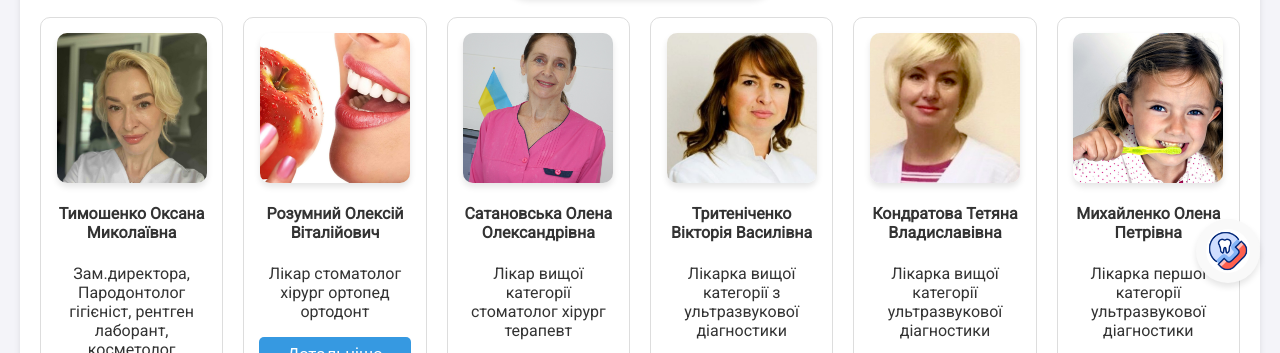
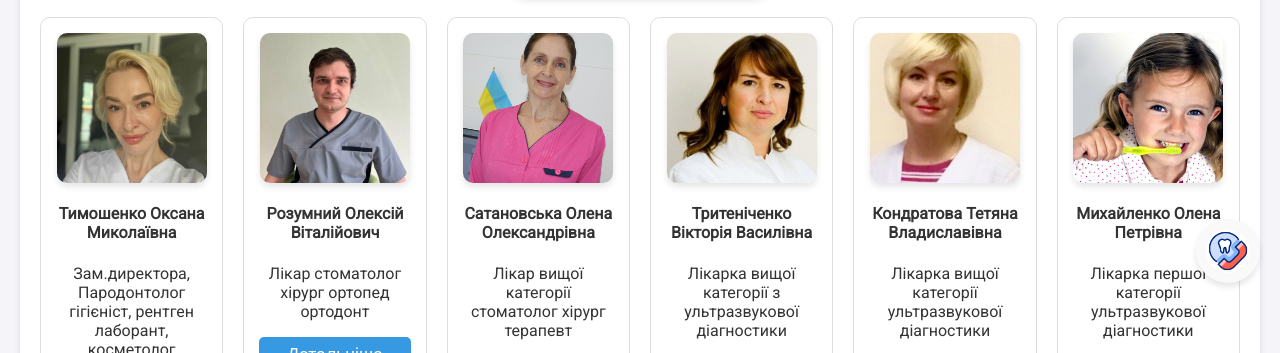
Before and after one commit to kosmeticnastomatologiatauzd/K-Stomatologytauzd, a plain HTML site: page index.html in a window 1280 px wide. Shown: the part 427-780 px from the top of the page. Drawn offline with Linux system fonts and the light colour scheme.

Commit message:
Update index.html

```diff
--- a/index.html
+++ b/index.html
@@ -82,7 +82,7 @@
       </div>
     </div>
     <div class="doctor-card">
-      <img src="Images/3.jpg" alt="Лікар">
+      <img src="Images/Doctors/rozymniy.jpeg" alt="Лікар">
       <h4>Розумний Олексій Віталійович</h4>
       <p>Лікар стоматолог хірург ортопед ортодонт</p>
       <button class="toggle-btn">Детальніше</button>
```
